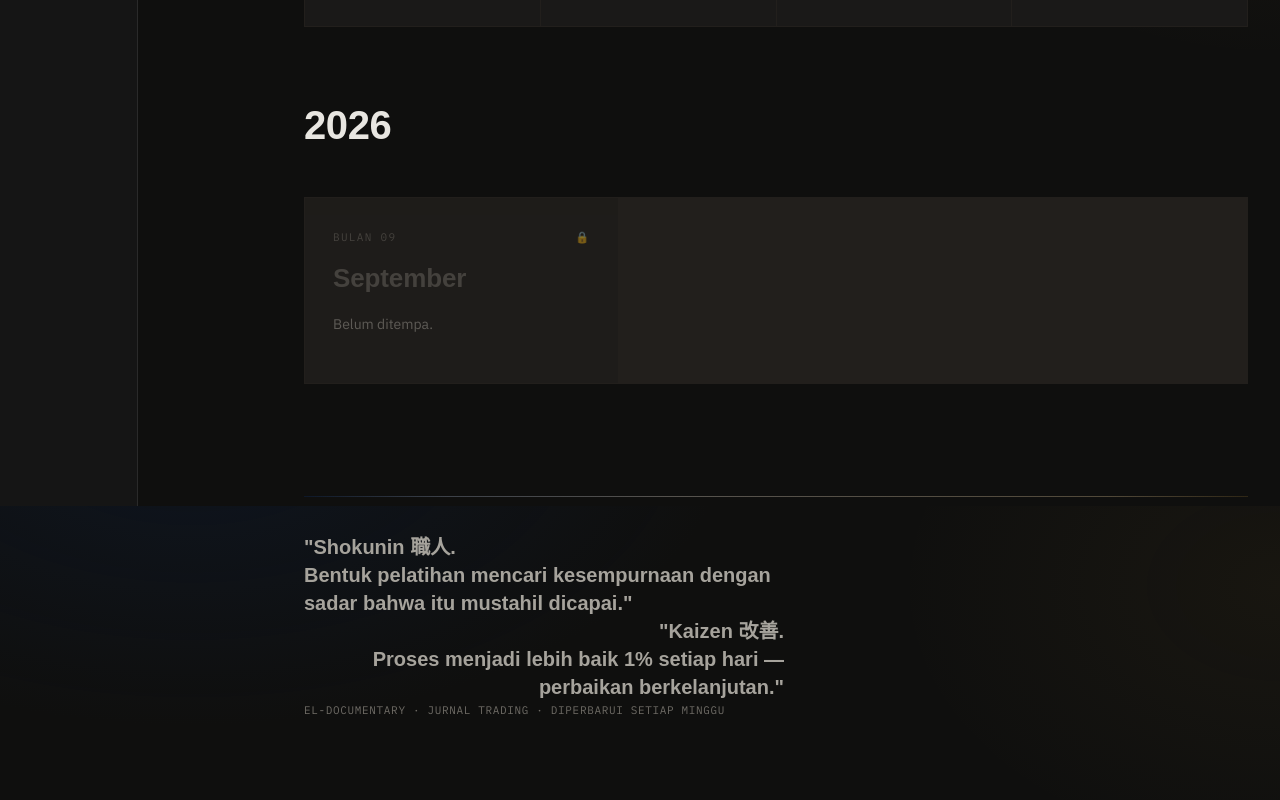
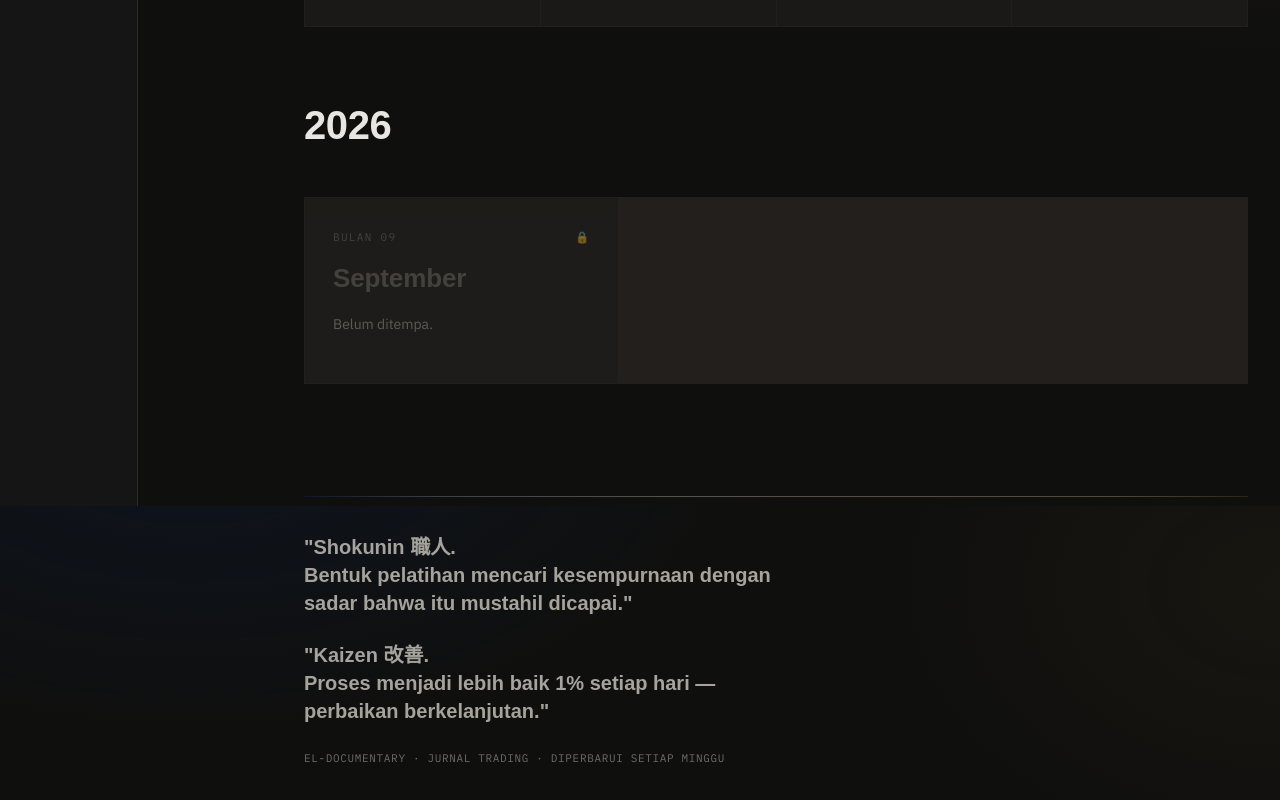
Before and after one commit to Eleven-stack11/the-tempering, a Next.js app: page / in a window 1280 px wide. Shown: the part 294-1094 px from the top of the page. Built offline with nearby package versions, Linux system fonts and the light colour scheme; a web font is replaced by a local one.

Commit message:
Update page.tsx

```diff
--- a/app/page.tsx
+++ b/app/page.tsx
@@ -120,11 +120,12 @@ export default async function HomePage() {
       <footer className="site-footer">
         <div className="blade-rule static" style={{ marginBottom: 36 }}></div>
 
-        <div className="flex flex-col md:flex-row justify-between items-start gap-6 mb-8">
-          <div className="quote" style={{ maxWidth: '480px', margin: 0, textAlign: 'left' }}>
+        {/* Flex dengan justify-between, Shokunin di kiri, Kaizen di kanan */}
+        <div className="flex flex-col md:flex-row justify-between gap-6 mb-8 w-full">
+          <div className="quote max-w-[480px] text-left">
             "Shokunin 職人.<br />Bentuk pelatihan mencari kesempurnaan dengan sadar bahwa itu mustahil dicapai."
           </div>
-          <div className="quote" style={{ maxWidth: '480px', margin: 0, textAlign: 'right' }}>
+          <div className="quote max-w-[480px] text-left md:text-right md:ml-auto">
             "Kaizen 改善.<br />Proses menjadi lebih baik 1% setiap hari — perbaikan berkelanjutan."
           </div>
         </div>
```
